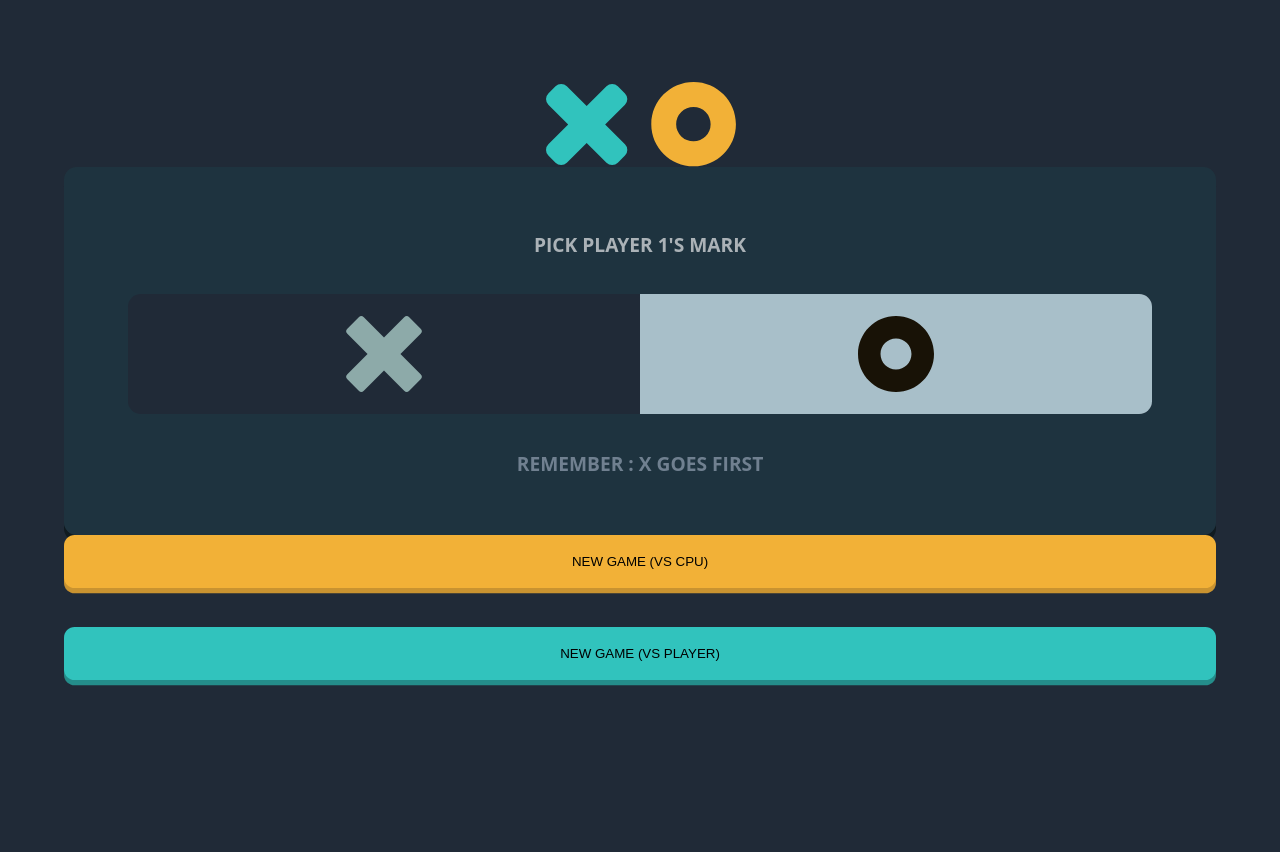
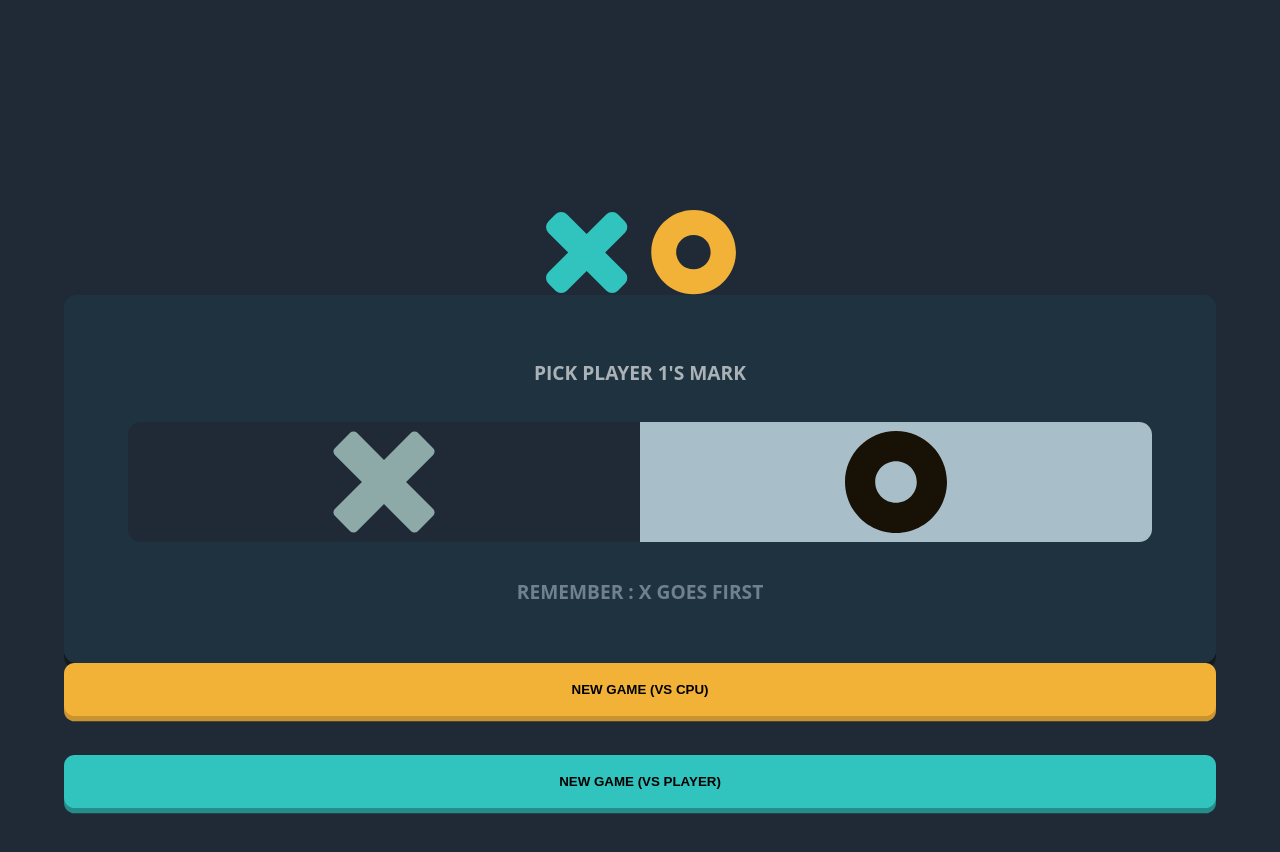
Before and after one commit to YannickSendrey/TicTacToe, a React (Vite) app: page / in a window 1280 px wide. Shown: the top 852 px of the page. Before the commit the page ends 800 px from the top, so only its background shows below. Built offline with nearby package versions, Linux system fonts and the light colour scheme.

Commit message:
props passed to menu components
Signed-off-by: YannickSendrey <yannicksendrey@gmail.com>

```diff
--- a/src/app/App.tsx
+++ b/src/app/App.tsx
@@ -1,14 +1,17 @@
 import './App.css'
 import { GameBoard } from '../components/GameBoard';
 import { Menu } from '../components/Menu';
+import { GameType } from '../components/types.ts';
 import React, { useState } from 'react';
+
 
 function App() {
   const [hasGameStarted, setHasGameStarted] = useState<boolean>(false);
+  const [gameType, setGameType] = useState<GameType>("");
 
   return (
     <>
-      {hasGameStarted ? <GameBoard/> : <Menu/>}
+      {hasGameStarted ? <GameBoard gametype={gameType} /> : <Menu setGameType={setGameType} />}
     </>
     )
 }
--- a/src/components/GameBoard.tsx
+++ b/src/components/GameBoard.tsx
@@ -1,6 +1,7 @@
 import React from "react";
+import { GameType } from "./types.ts";
 
-export const GameBoard = () => {
+export const GameBoard = ({gametype}: {gametype: GameType}) => {
     return (
         <div>Gameboard</div>
     );
--- a/src/components/Menu.tsx
+++ b/src/components/Menu.tsx
@@ -1,27 +1,19 @@
-import React from "react";
+import React, { useState } from "react";
 import { LogoHeader } from "./LogoHeader";
+import { MenuMain } from "./MenuMain";
+import { MenuFooter } from "./MenuFooter";
+import { GameType, Player1Pick } from "./types.ts";
 import "../css/menu.css";
 
-export const Menu = () => {
+
+export const Menu = ({setGameType}: {setGameType(gametype: GameType): void}) => {
+    const [player1Pick, setPlayer1Pick] = useState<Player1Pick>("");
+
     return (
         <div id="container">
             <LogoHeader />
-            <main>
-                <h2>PICK PLAYER 1'S MARK</h2>
-                <section>
-                    <div className="letterbox" id="xbox">
-                        <img src="/assets/icon-x.svg" alt="blue X" className="letterImg" />
-                    </div>
-                    <div className="letterbox" id="obox">
-                        <img src="/assets/icon-o.svg" alt="orange O" id="o" className="letterImg" />
-                    </div>
-                </section>
-                <h2 id="remember">REMEMBER : X GOES FIRST</h2>
-            </main>
-            <footer>
-                <button id="buttonCPU">NEW GAME (VS CPU)</button>
-                <button id="buttonPlayer">NEW GAME (VS PLAYER)</button>
-            </footer>
+            <MenuMain />
+            <MenuFooter setGameType={setGameType}/>
         </div>
     );
 }
--- /dev/null
+++ b/src/components/MenuFooter.tsx
@@ -0,0 +1,11 @@
+import React from "react";
+import { GameType } from "./types";
+
+export const MenuFooter = ({setGameType}: {setGameType(gametype: GameType): void}) => {
+    return (
+        <footer>
+            <button id="buttonCPU">NEW GAME (VS CPU)</button>
+            <button id="buttonPlayer">NEW GAME (VS PLAYER)</button>
+        </footer>
+    )
+}
--- /dev/null
+++ b/src/components/MenuMain.tsx
@@ -0,0 +1,18 @@
+import React from "react";
+
+export const MenuMain = () => {
+    return (
+        <main>
+            <h2>PICK PLAYER 1'S MARK</h2>
+            <section>
+                <div className="letterbox" id="xbox">
+                    <img src="/assets/icon-x.svg" alt="blue X" className="letterImg" />
+                </div>
+                <div className="letterbox" id="obox">
+                    <img src="/assets/icon-o.svg" alt="orange O" id="o" className="letterImg" />
+                </div>
+            </section>
+            <h2 id="remember">REMEMBER : X GOES FIRST</h2>
+        </main>
+    )
+}
--- /dev/null
+++ b/src/components/types.ts
@@ -0,0 +1,3 @@
+export type Player1Pick = "" | "X" | "O";
+
+export type GameType = "" |"vsCPU" | "vsPlayer2";
--- a/src/css/menu.css
+++ b/src/css/menu.css
@@ -1,4 +1,5 @@
 #container {
+    margin-top: 10%;
     display: flex;
     flex-direction: column;
     justify-content: center;
@@ -58,7 +59,7 @@ section {
 }
 
 .letterImg {
-    width: 15%;
+    width: 20%;
 }
 
 h2 {
@@ -75,6 +76,7 @@ button {
     width:90%;
     height: 4em;
     border-radius: 0.8em;
+    font-weight: bolder;
 }
 
 #buttonCPU {
```
